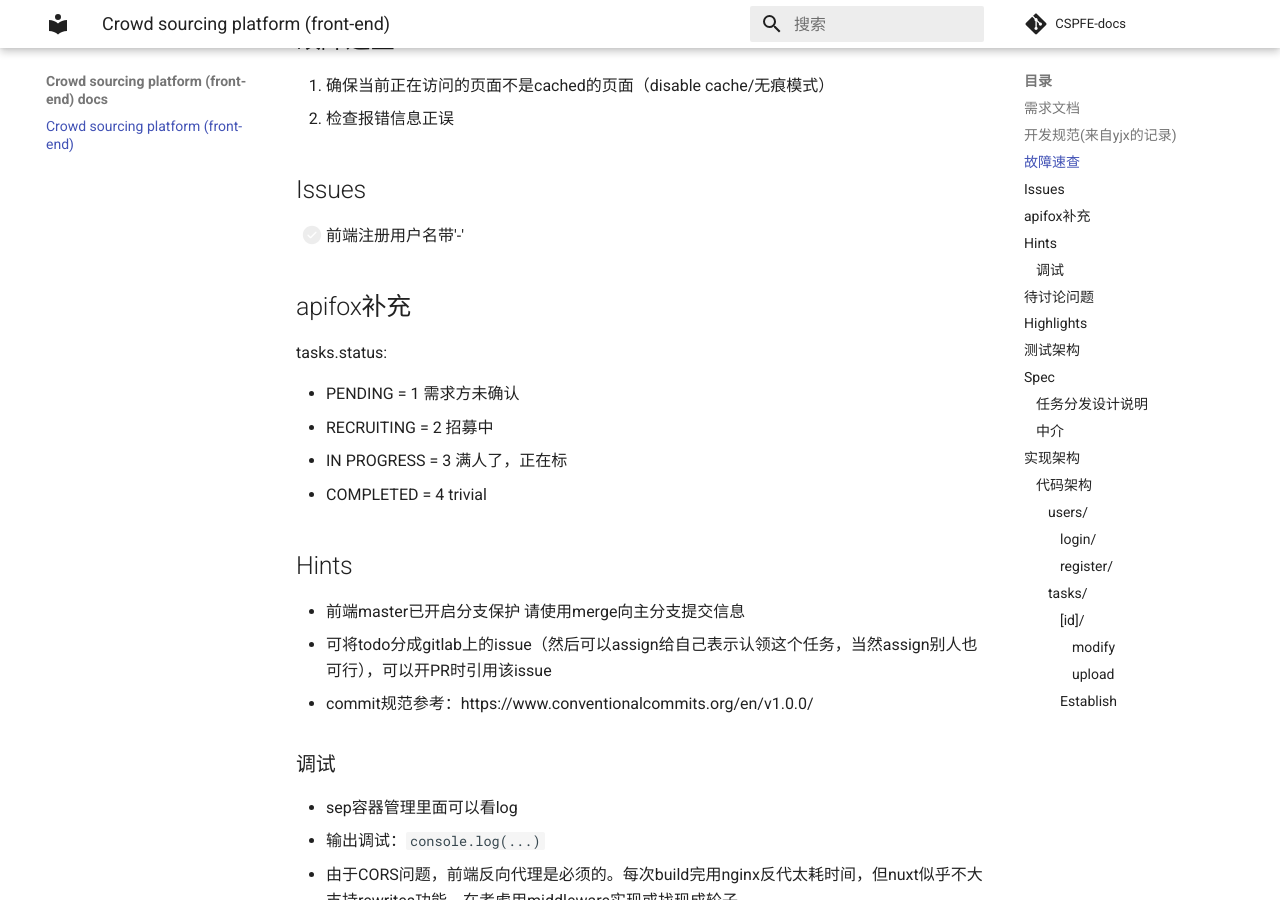
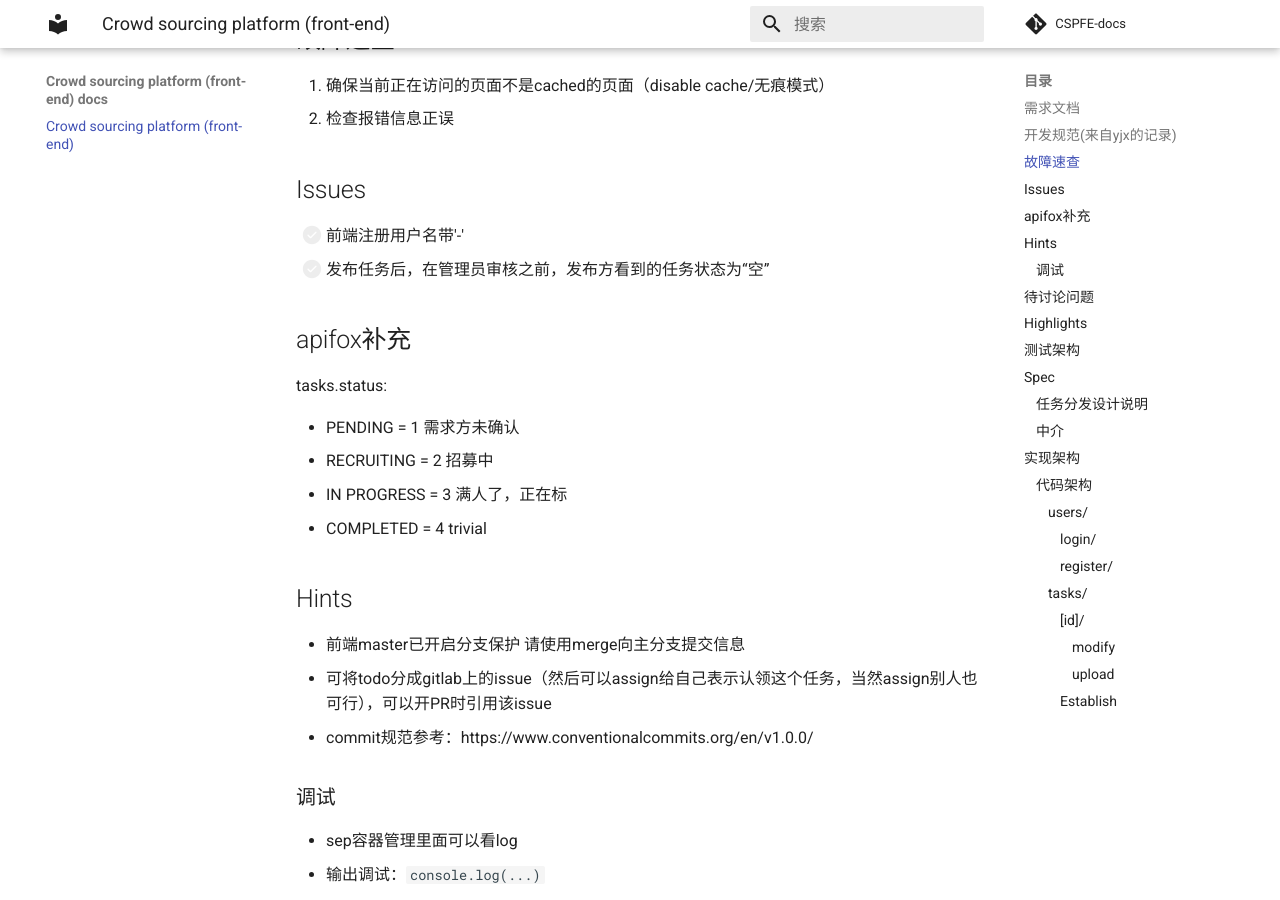
Before and after one commit to syniox/CSFE-docs, an MkDocs documentation site: the page built from docs/index.md, in a window 1280 px wide and 900 px high, scrolled down 543 px. Built offline with MkDocs 1.6.1 and Material for MkDocs 9.7.7, drawn with Linux system fonts in a browser that asks for light colours; comment, search, counter and statistics services are not loaded.

Commit message:
Update index.md

```diff
--- a/docs/index.md
+++ b/docs/index.md
@@ -20,6 +20,7 @@
 ## Issues
 
 - [ ] 前端注册用户名带'-'
+- [ ] 发布任务后，在管理员审核之前，发布方看到的任务状态为“空”
 
 ## apifox补充
 
```
